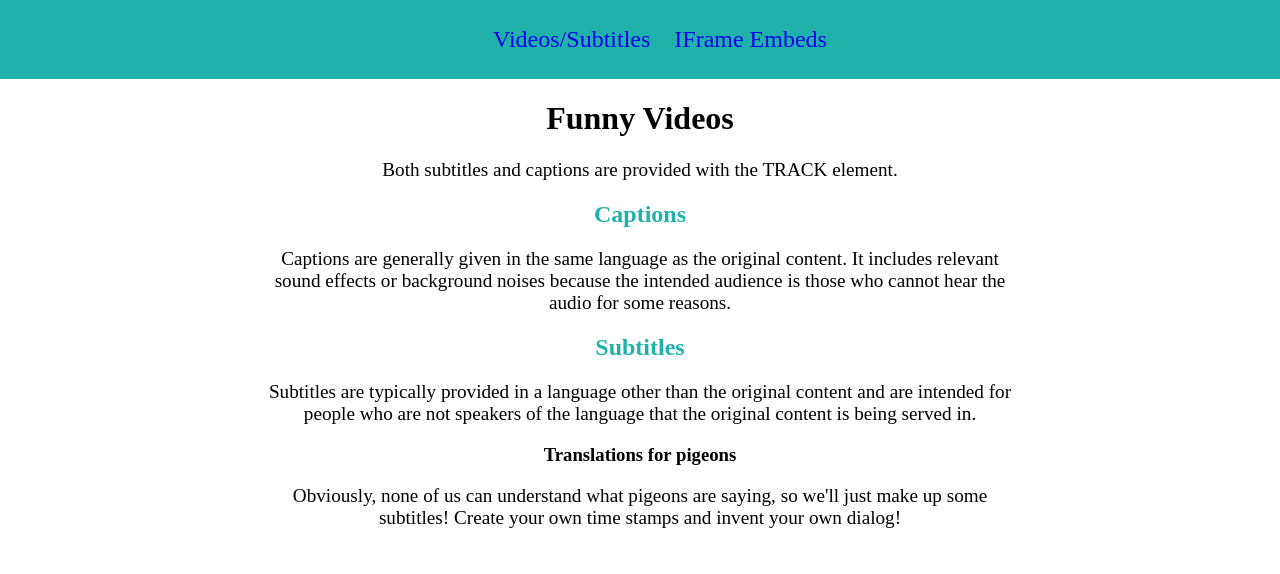
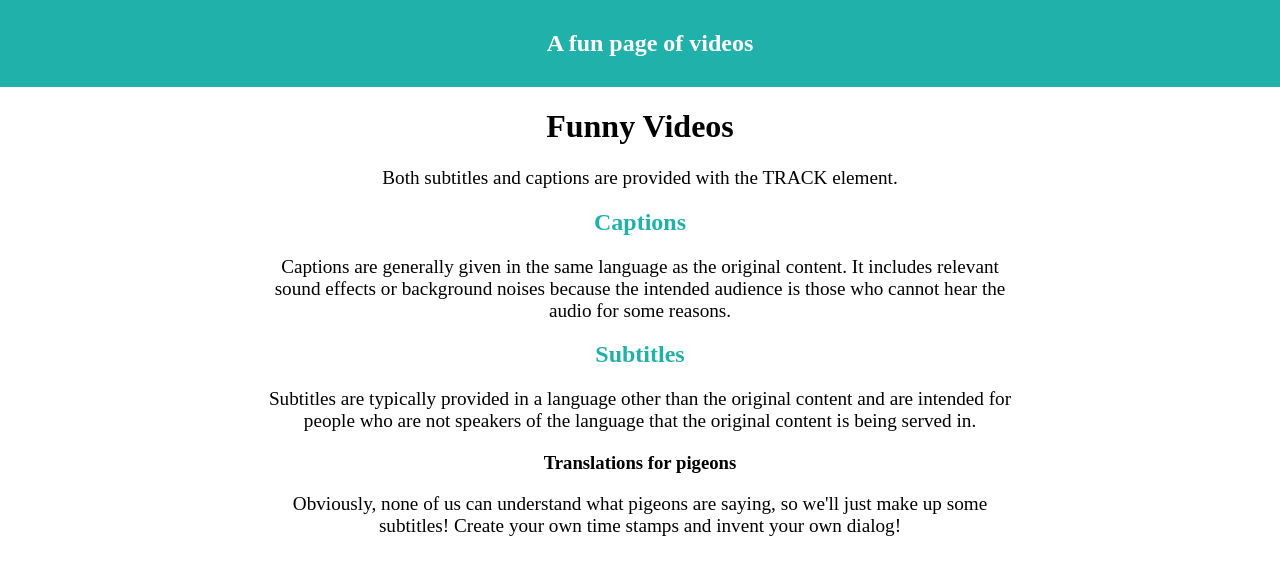
Before and after one commit to zeth-owen/HTML-Subtitles-Captions, a plain HTML site: page index.html in a window 1280 px wide. Drawn offline with Linux system fonts and the light colour scheme.

Commit message:
Removing embeds page

```diff
--- a/assets/css/style.css
+++ b/assets/css/style.css
@@ -11,22 +11,8 @@ nav {
     padding: 10px;
 }
 
-nav ul {
-    list-style-type: none;
-}
-
-nav li {
-    display: inline;
-    margin-right: 20px;
-}
-
-nav a {
-    font-size: 1.5em;
-    text-decoration: none;
-}
-
-nav a:hover {
-    color: darkorange;
+nav h2 {
+    color: white;
 }
 
 main {
--- a/index.html
+++ b/index.html
@@ -8,14 +8,7 @@
 </head>
 <body>
     <nav>
-        <ul>
-            <li>
-                <a href="index.html">Videos/Subtitles</a>
-            </li>
-            <li>
-                <a href="embeds.html">IFrame Embeds</a>
-            </li>
-        </ul>
+        <h2>A fun page of videos</h2>
     </nav>
     <main>
         <h1>Funny Videos</h1>
```
Also changed, not shown: embeds.html (deleted, +0 -48 lines), 2 other files.
